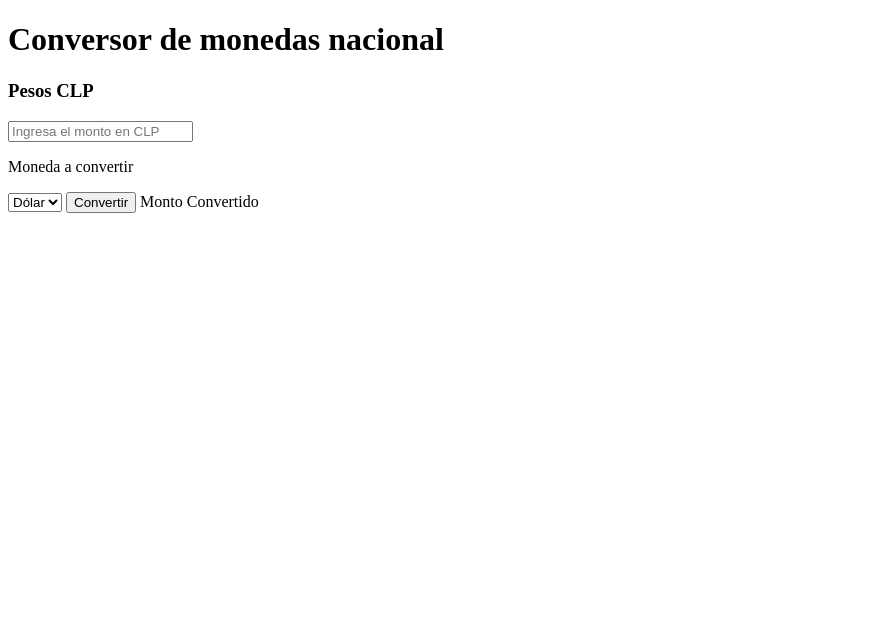
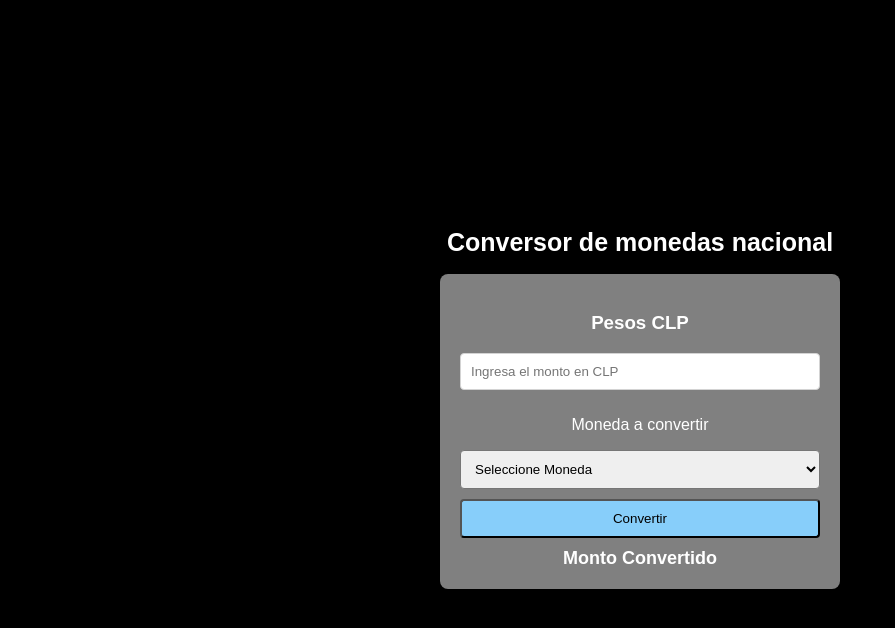
Before and after one commit to gfielstedt/conversor-de-monedas, a plain HTML site: page index.html in a window 1280 px wide. Shown: the whole page, without its empty margins (0-895 px from the left). Drawn offline with Linux system fonts and the light colour scheme.

Commit message:
style conversor

```diff
--- a/assets/css/style.css
+++ b/assets/css/style.css
@@ -0,0 +1,67 @@
+body {
+  margin: 0;
+  padding: 0;
+  font-family: Arial, sans-serif;
+  background-color: black;
+  display: flex;
+  flex-direction: column;
+  align-items: center;
+  justify-content: center;
+  min-height: 100vh;
+}
+
+h1 {
+  font-size: 25px;
+  color: white;
+}
+
+#conversorDeMonedas {
+  background-color: gray;
+  color: white;
+  border-radius: 8px;
+  padding: 20px;
+  text-align: center;
+  max-width: 400px; /* Limita el ancho para mantenerlo centrado y responsivo */
+  width: 100%;
+  box-sizing: border-box;
+}
+
+#montoInput {
+  width: 94%;
+  padding: 10px;
+  border: 1px solid lightgrey;
+  border-radius: 4px;
+  margin-bottom: 10px;
+  margin-right: 50px;
+}
+
+#monedasParaConvertir {
+  width: 100%;
+  padding: 10px;
+  border-radius: 4px;
+  margin-bottom: 10px;
+}
+
+#btnConvertir {
+  width: 100%;
+  padding: 10px;
+  border-radius: 4px;
+  margin-bottom: 10px;
+  background-color: lightskyblue;
+}
+
+#montoConvertido {
+  font-weight: bold;
+  font-size: 18px;
+}
+
+.grafica {
+  text-align: center;
+  margin-top: 20px;
+}
+
+/* Estilos para hacer el gráfico responsivo */
+#myChart {
+  max-width: 100%; /* Hace que el gráfico se ajuste al ancho del contenedor */
+  height: auto; /* Ajusta automáticamente la altura */
+}
--- a/index.html
+++ b/index.html
@@ -4,6 +4,7 @@
 <head>
     <meta charset="UTF-8">
     <meta name="viewport" content="width=device-width, initial-scale=1.0">
+    <link rel="stylesheet" href="./assets/css/style.css">
     <title>CONVERTIDOR DE MONEDA NACIONAL</title>
 </head>
 
@@ -18,6 +19,7 @@
         <p>Moneda a convertir</p>
 
         <select name="moneda" id="monedasParaConvertir">
+            <option value="">Seleccione Moneda</option>
             <option value="dolar">Dólar</option>
             <option value="euro">Euro</option>
         </select>
@@ -26,6 +28,7 @@
         <span id="montoConvertido">Monto Convertido</span>
     </div>
 
+    <script src="./assets/js/script.js"></script>
 </body>
 
 </html>
```
